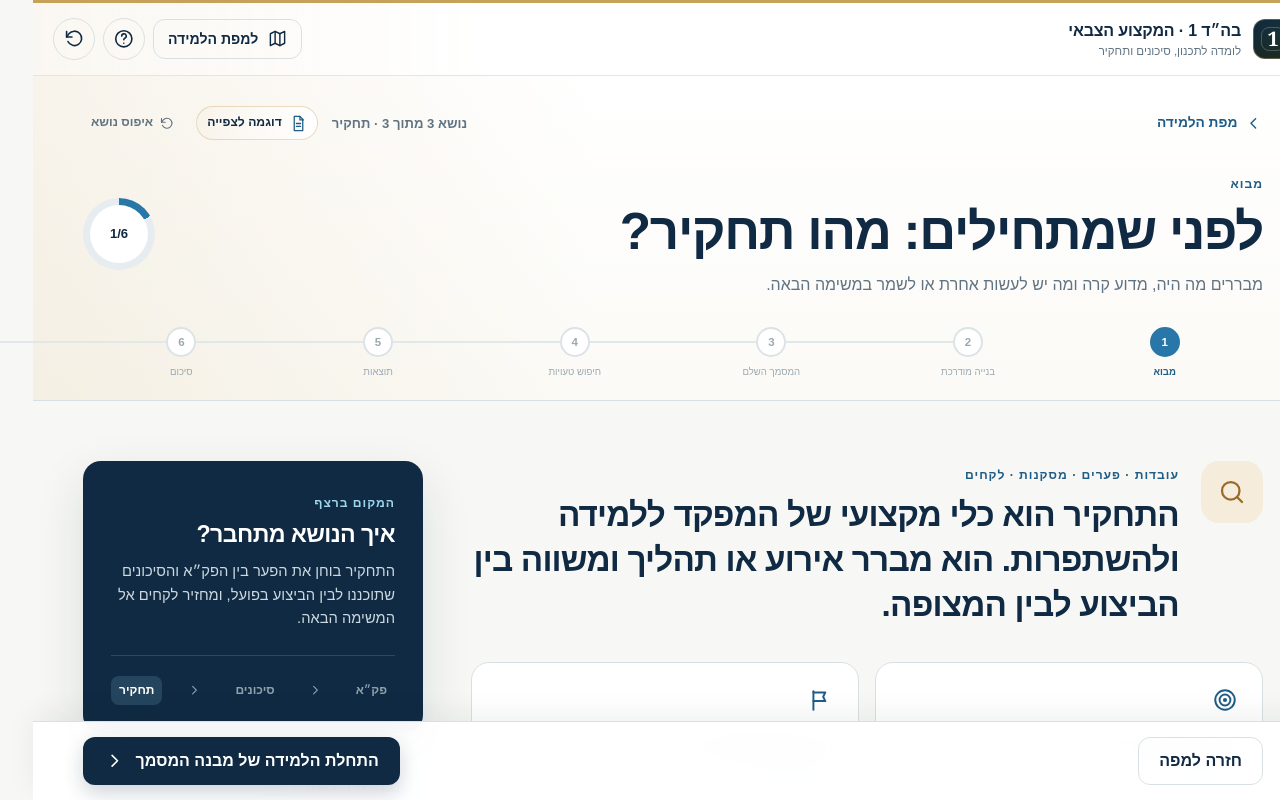
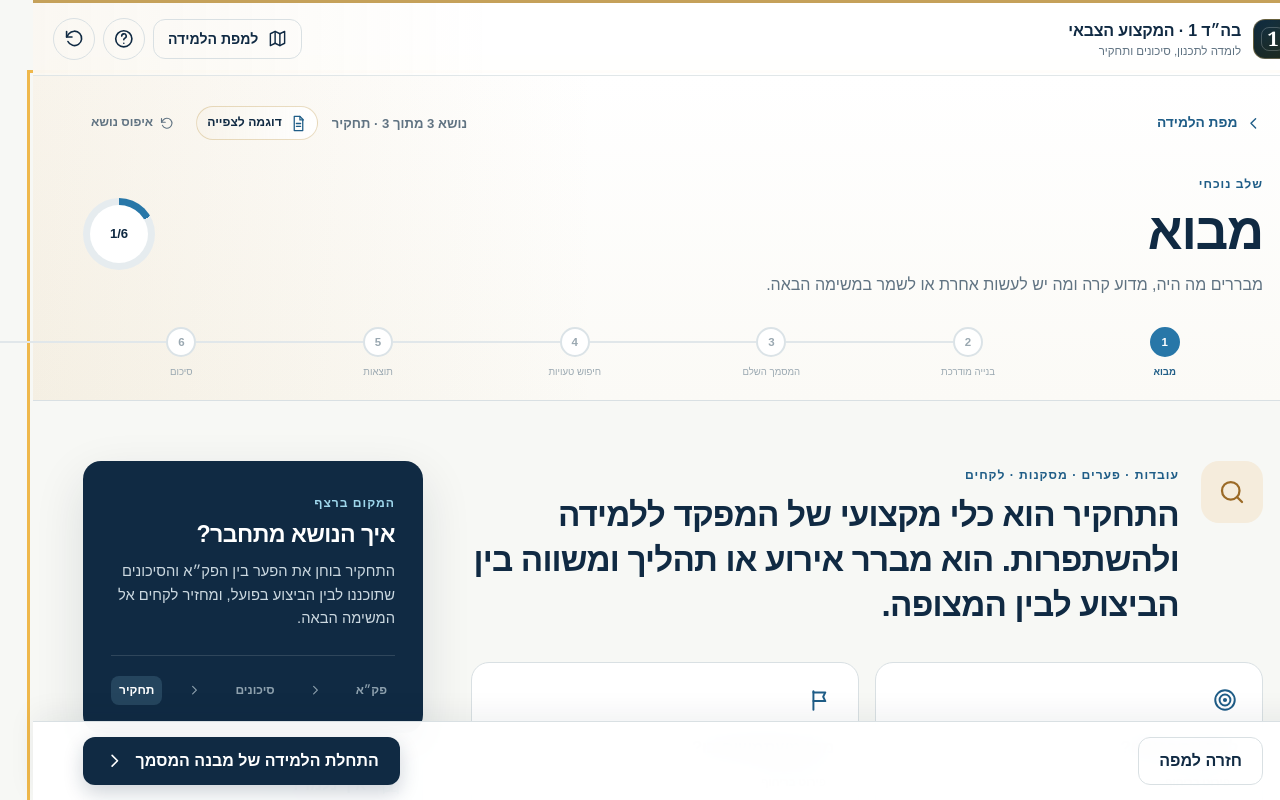
Before and after one commit to AlonLevi12/military-profession, a React (Vite) app: page /module/debrief/intro in a window 1280 px wide. Shown: the top 800 px of the page. Built offline with nearby package versions, Linux system fonts and the light colour scheme.

Commit message:
Align module headers and scroll stages to top

```diff
--- a/src/app/AppLayout.tsx
+++ b/src/app/AppLayout.tsx
@@ -1,4 +1,4 @@
-import { useState } from "react";
+import { useEffect, useState } from "react";
 import { Link, Outlet, useLocation } from "react-router-dom";
 import { HelpDrawer } from "../components/HelpDrawer";
 import { Icon } from "../components/Icon";
@@ -9,6 +9,13 @@ export function AppLayout() {
   const [resetOpen, setResetOpen] = useState(false);
   const location = useLocation();
   const isRoadmap = location.pathname === "/";
+
+  useEffect(() => {
+    const mainContent = document.getElementById("main-content");
+
+    window.scrollTo({ top: 0, left: 0, behavior: "auto" });
+    mainContent?.focus({ preventScroll: true });
+  }, [location.pathname, location.search]);
 
   return (
     <div className="app-shell">
--- a/src/components/ModuleHeader.tsx
+++ b/src/components/ModuleHeader.tsx
@@ -8,7 +8,6 @@ import { ResetDialog } from "./ResetDialog";
 interface ModuleHeaderProps {
   module: ModuleContent;
   step: number;
-  title: string;
   description?: string;
 }
 
@@ -24,10 +23,10 @@ const stepNames = [
 export function ModuleHeader({
   module,
   step,
-  title,
   description,
 }: ModuleHeaderProps) {
   const [resetOpen, setResetOpen] = useState(false);
+  const stepName = stepNames[step - 1] ?? "שלב למידה";
 
   return (
     <>
@@ -55,8 +54,8 @@ export function ModuleHeader({
           </div>
           <div className="module-header__title">
             <div>
-              <span className="eyebrow">{stepNames[step - 1]}</span>
-              <h1>{title}</h1>
+              <span className="eyebrow">שלב נוכחי</span>
+              <h1>{stepName}</h1>
               {description && <p>{description}</p>}
             </div>
             <div
--- a/src/pages/CompletedDocumentPage.tsx
+++ b/src/pages/CompletedDocumentPage.tsx
@@ -25,7 +25,6 @@ export function CompletedDocumentPage() {
       <ModuleHeader
         module={module}
         step={3}
-        title="המסמך שבניתם"
         description="כל חלק ממלא תפקיד אחר. עברו על המסמך השלם לפני שתעברו לבקר מסמך חדש."
       />
       <StageGuide
--- a/src/pages/DocumentBuilderPage.tsx
+++ b/src/pages/DocumentBuilderPage.tsx
@@ -178,7 +178,6 @@ export function DocumentBuilderPage() {
       <ModuleHeader
         module={module}
         step={2}
-        title="בונים את המסמך, חלק אחר חלק"
         description="בחרו חלק זמין במסמך, למדו מה תפקידו והשלימו אותו מתוך בנק האפשרויות."
       />
       <StageGuide
--- a/src/pages/ErrorReviewPage.tsx
+++ b/src/pages/ErrorReviewPage.tsx
@@ -91,7 +91,6 @@ export function ErrorReviewPage() {
         <ModuleHeader
           module={module}
           step={4}
-          title="הניסיון כבר הוגש"
           description="לא ניתן לשנות ניסיון לאחר בדיקה. אפשר לצפות בתוצאות או להתחיל ניסיון חדש."
         />
         <div className="page-section">
@@ -130,7 +129,6 @@ export function ErrorReviewPage() {
       <ModuleHeader
         module={module}
         step={4}
-        title="עכשיו אתם המבקרים"
         description={scenario.instructions}
       />
       <StageGuide
--- a/src/pages/ErrorReviewResultsPage.tsx
+++ b/src/pages/ErrorReviewResultsPage.tsx
@@ -38,7 +38,6 @@ export function ErrorReviewResultsPage() {
       <ModuleHeader
         module={module}
         step={5}
-        title="תמונת הבקרה שלכם"
         description="התוצאה מפרידה בין טעויות שנמצאו, סימוני שווא וטעויות שלא נמצאו."
       />
       <div className="page-section page-section--soft">
--- a/src/pages/ModuleIntroPage.tsx
+++ b/src/pages/ModuleIntroPage.tsx
@@ -28,7 +28,6 @@ export function ModuleIntroPage() {
       <ModuleHeader
         module={module}
         step={1}
-        title={`לפני שמתחילים: מהו ${module.title}?`}
         description={module.shortDescription}
       />
       <div className="page-section">
--- a/src/pages/ModuleSummaryPage.tsx
+++ b/src/pages/ModuleSummaryPage.tsx
@@ -41,7 +41,6 @@ export function ModuleSummaryPage() {
       <ModuleHeader
         module={module}
         step={6}
-        title={`סיכום ${module.title}`}
         description="שלושה עקרונות לקחת למשימה הבאה, ותמונת מצב קצרה של התרגול."
       />
       <div className="summary-page">
```
